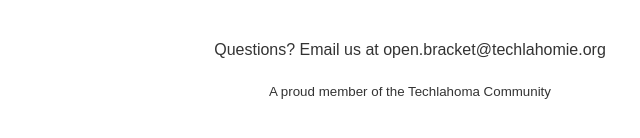
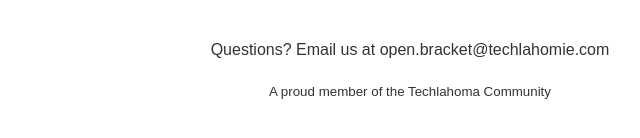
Before and after one commit to datachomp/techlahomie_static, a plain HTML site: page index.html in a window 1280 px wide. Shown: the part 1340-1478 px from the top of the page, 230-870 px from the left. Drawn offline with Linux system fonts and the light colour scheme.

Commit message:
fix email

```diff
--- a/index.html
+++ b/index.html
@@ -105,7 +105,7 @@
     </div>
 
     <footer style="text-align: center; margin-top: 40px;">
-        <p>Questions? Email us at open.bracket@techlahomie.org</p>
+        <p>Questions? Email us at open.bracket@techlahomie.com</p>
         <p><small>A proud member of the Techlahoma Community</small></p>
     </footer>
 </body>
```
